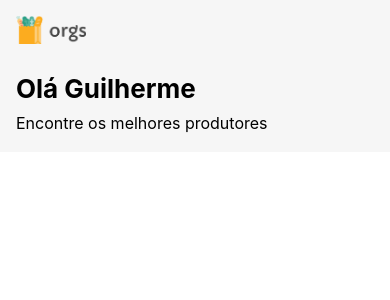
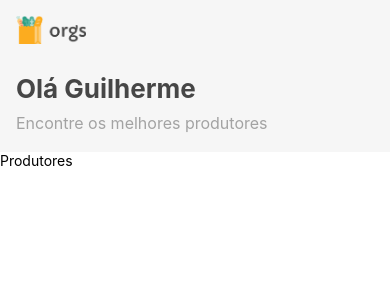
Before and after one commit to vieiragui/orgsHooks, a React Native app: screen / in a window 390 px wide. Shown: the top 300 px of the page. Built offline with nearby package versions, Linux system fonts and the light colour scheme.

Commit message:
Utilizando Hooks no componente Produtores

```diff
--- /dev/null
+++ b/src/telas/Home/componentes/Produtores.js
@@ -0,0 +1,18 @@
+import React, { useEffect } from 'react'
+import { Text } from 'react-native'
+import { carregaProdutores } from '../../../servicos/carregaDados'
+
+export default function Produtores() {
+  /*Hooks: é uma nova forma de implementação do React. Nele é possível utilizar funções
+  ao invés de Classes para executar algo.
+  useEffect é um Hook, ele executa apenas uma vez algo que estiver dentro das chaves*/
+
+  useEffect(() => {
+    const retorno = carregaProdutores()
+    console.log(retorno)
+  }, [])
+  /*Deixando um array vazio no fim do useEffect, significa que tudo que esta no primeiro
+    parametro será executado assim que o componente for carregado*/
+
+  return <Text>Produtores</Text>
+}
--- a/src/telas/Home/componentes/Topo.js
+++ b/src/telas/Home/componentes/Topo.js
@@ -45,11 +45,13 @@ const estilos = StyleSheet.create({
     marginTop: 24,
     fontSize: 26,
     lineHeight: 42,
-    fontWeight: 'bold'
+    fontWeight: 'bold',
+    color: '#464646'
   },
   legenda: {
     fontSize: 16,
-    lineHeight: 26
+    lineHeight: 26,
+    color: '#A3A3A3'
   }
 })
 
--- a/src/telas/Home/index.js
+++ b/src/telas/Home/index.js
@@ -1,6 +1,12 @@
 import React from 'react'
+import Produtores from './componentes/Produtores'
 import Topo from './componentes/Topo'
 
 export default function Home() {
-  return <Topo />
+  return (
+    <>
+      <Topo />
+      <Produtores />
+    </>
+  )
 }
```
